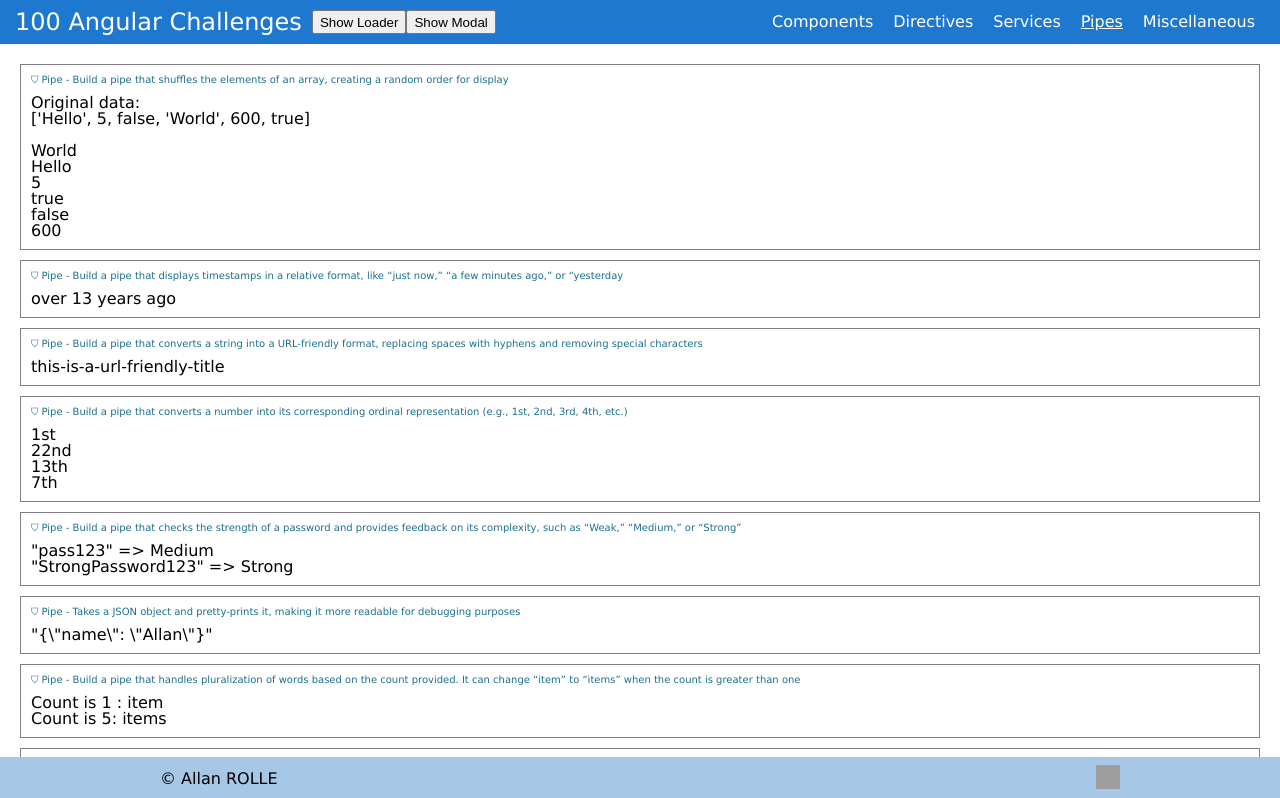
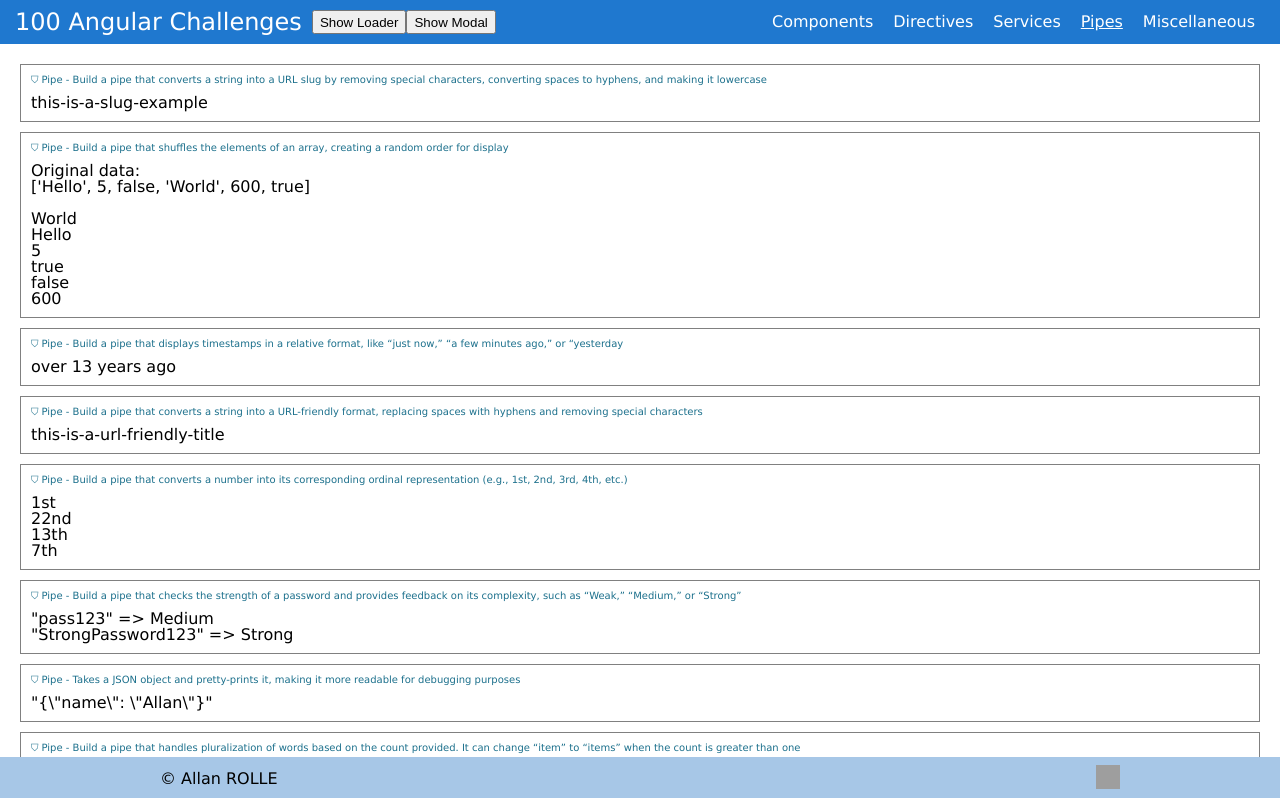
Before and after one commit to Portfolio-Allan-Rolle/100AngularChallenges, an Angular app: page /pipes in a window 1280 px wide. Shown: the top 798 px of the page. Built offline with nearby package versions, Linux system fonts and the light colour scheme; grey boxes are pictures that could not be loaded.

Commit message:
slugify pipe complete

```diff
--- /dev/null
+++ b/src/app/pipes/slugify.pipe.ts
@@ -0,0 +1,13 @@
+import { Pipe, PipeTransform } from '@angular/core';
+
+@Pipe({ name: 'slugify' })
+export class SlugifyPipe implements PipeTransform {
+  transform(input: string): string {
+    if (!input) return '';
+    return input
+      .toLowerCase()
+      .replace(/[^a-z0-9 -]/g, '') // Remove special characters
+      .replace(/\s+/g, '-') // Replace spaces with hyphens
+      .replace(/-+/g, '-'); // Remove consecutive hyphens
+  }
+}
--- a/src/app/routes/pipes-documentation/pipes-documentation.component.html
+++ b/src/app/routes/pipes-documentation/pipes-documentation.component.html
@@ -1,3 +1,11 @@
+<app-container
+  [title]="
+    'Pipe - Build a pipe that converts a string into a URL slug by removing special characters, converting spaces to hyphens, and making it lowercase'
+  "
+>
+  <p>{{ "This is a Slug Example!" | slugify }}</p>
+</app-container>
+
 <app-container
   [title]="
     'Pipe - Build a pipe that shuffles the elements of an array, creating a random order for display'
--- a/src/app/routes/pipes-documentation/pipes-documentation.component.ts
+++ b/src/app/routes/pipes-documentation/pipes-documentation.component.ts
@@ -27,10 +27,12 @@ import { OrdinalNumberPipe } from '../../pipes/ordinal-number.pipe';
 import { URLifyPipe } from '../../pipes/url-ify.pipe';
 import { RelativeTimePipe } from '../../pipes/relative-time.pipe';
 import { ArrayShufflePipe } from '../../pipes/array-suffle.pipe';
+import { SlugifyPipe } from '../../pipes/slugify.pipe';
 
 @Component({
   selector: 'app-pipes-documentation',
   imports: [
+    SlugifyPipe,
     ArrayShufflePipe,
     RelativeTimePipe,
     URLifyPipe,
```
Also changed, not shown: 2 other files (tests, documents, lock files or other folders).
